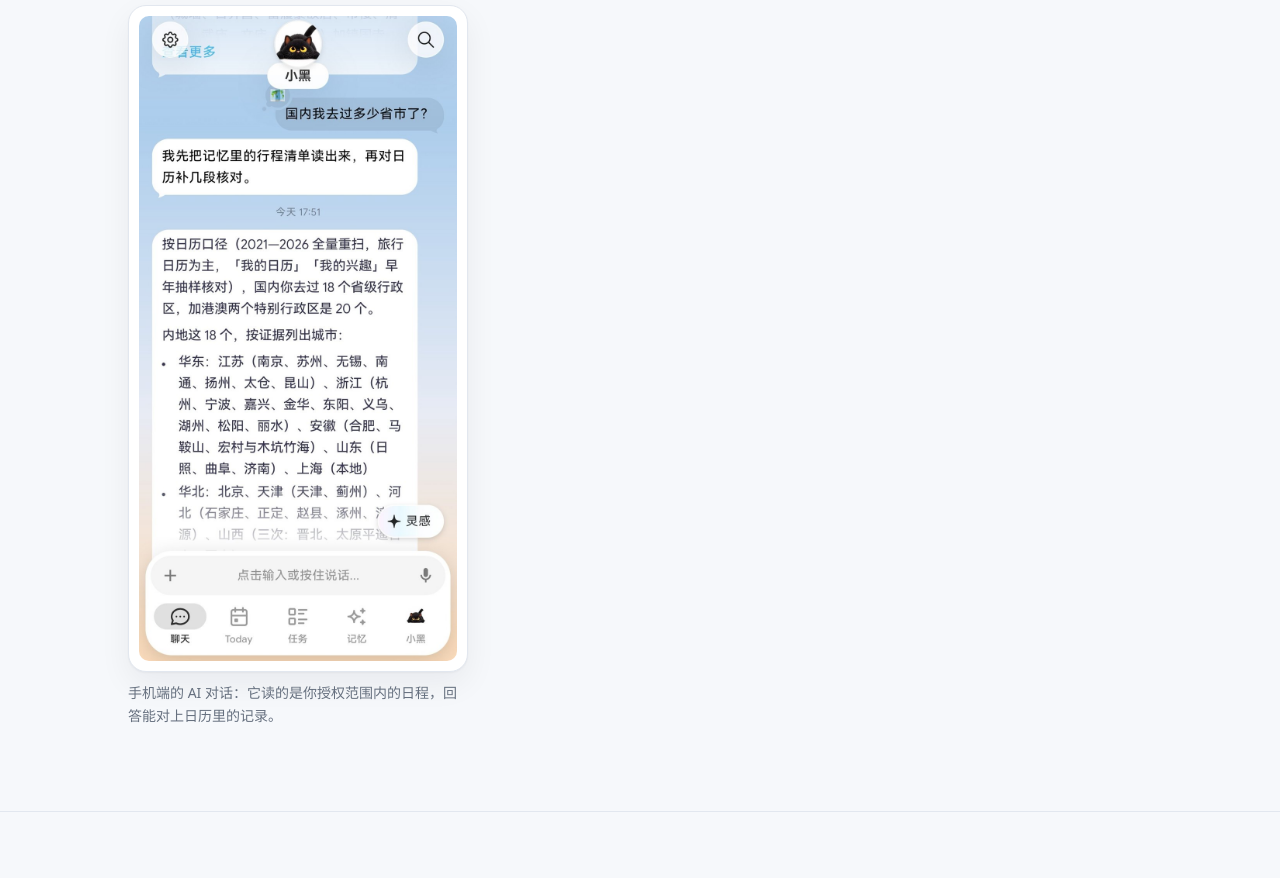
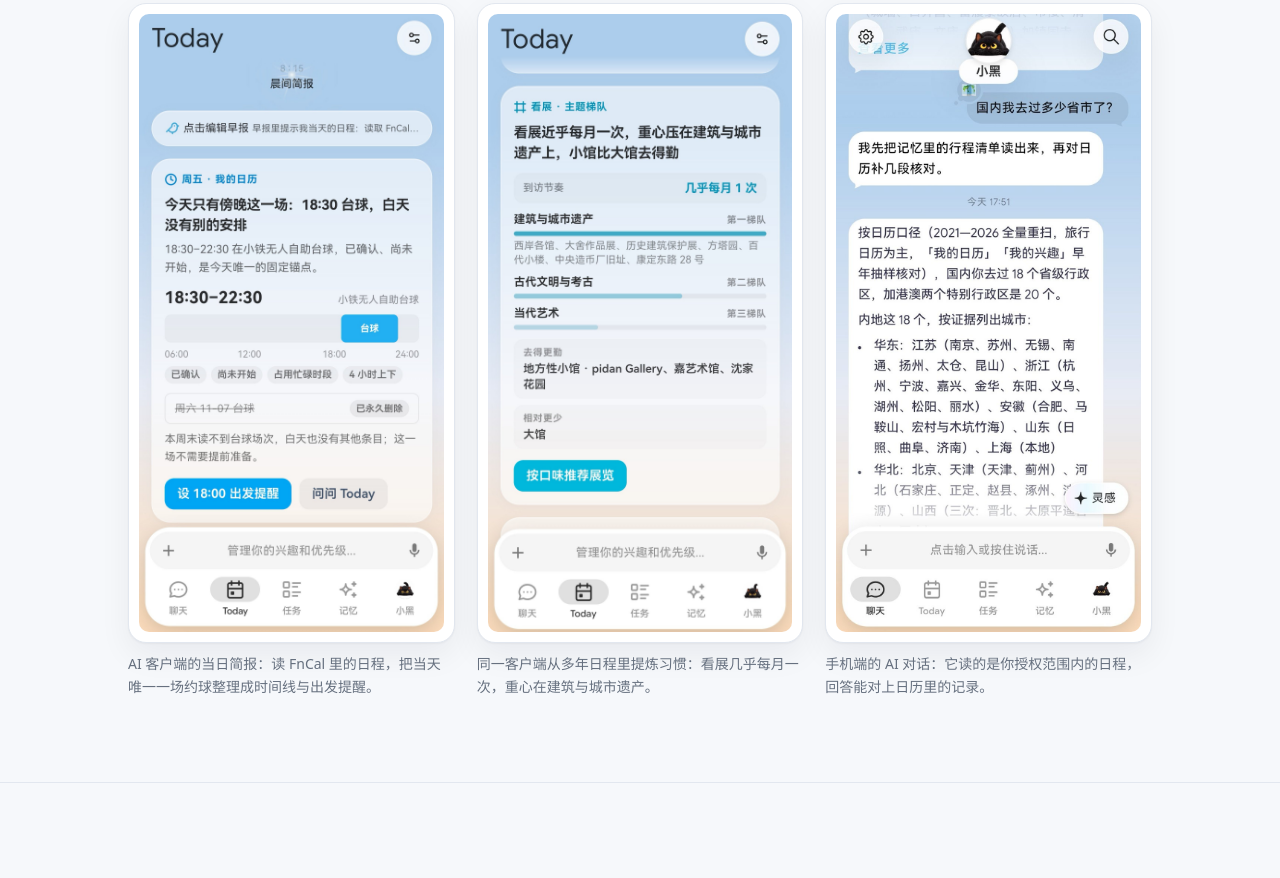
Before and after one commit to PaulCAI1593/FnCal, a plain HTML site: page docs/index.html in a window 1280 px wide. Shown: the part 2223-3101 px from the top of the page. Drawn offline with Linux system fonts and the light colour scheme.

Commit message:
docs: 介绍页 AI 截图行改为一行三张（0.5.12）

```diff
--- a/docs/index.html
+++ b/docs/index.html
@@ -371,6 +371,9 @@
   .shots2 { margin-top: 34px; display: grid; grid-template-columns: repeat(2, minmax(0, 1fr)); gap: 22px; }
   .shots2 .shot { margin: 0; }
   .shot--phone { max-width: 340px; }
+  .shots3 { margin-top: 34px; display: grid; grid-template-columns: repeat(3, minmax(0, 1fr)); gap: 22px; align-items: start; }
+  .shots3 .shot { margin: 0; }
+  .shots3 .shot__frame img { aspect-ratio: 820 / 1664; object-fit: cover; object-position: top center; }
 
   /* 小标题 */
   h3.sub { margin-top: 34px; font-size: var(--t-lg); font-weight: 620; }
@@ -378,6 +381,8 @@
   @media (max-width: 860px) {
     .cards { grid-template-columns: repeat(2, minmax(0, 1fr)); }
     .shots2 { grid-template-columns: 1fr; }
+    .shots3 { grid-template-columns: 1fr; gap: 26px; }
+    .shots3 .shot { max-width: 340px; }
   }
   @media (max-width: 640px) {
     .cards, .cards--2 { grid-template-columns: 1fr; }
@@ -474,12 +479,26 @@
           <figcaption>在 AI 客户端里添加自定义 MCP：填连接地址与 Bearer 令牌。</figcaption>
         </figure>
       </div>
-      <figure class="shot shot--phone">
-        <div class="shot__frame">
-          <img src="screenshots/ai-chat.jpg" alt="手机端 AI 对话界面：用户问去过多少省市，助手按日历口径列出城市清单" width="820" height="1664">
-        </div>
-        <figcaption>手机端的 AI 对话：它读的是你授权范围内的日程，回答能对上日历里的记录。</figcaption>
-      </figure>
+      <div class="shots3">
+        <figure class="shot">
+          <div class="shot__frame">
+            <img src="screenshots/ai-today-brief.jpg" alt="AI 客户端的当日简报：读取 FnCal 日程后，把当天唯一的约球整理成一条时间线与出行提醒" width="881" height="1792">
+          </div>
+          <figcaption>AI 客户端的当日简报：读 FnCal 里的日程，把当天唯一一场约球整理成时间线与出发提醒。</figcaption>
+        </figure>
+        <figure class="shot">
+          <div class="shot__frame">
+            <img src="screenshots/ai-today-habits.jpg" alt="AI 客户端从历年日程里提炼出的看展兴趣梯队：建筑与城市遗产为第一梯队，并给出每类到访节奏" width="881" height="1792">
+          </div>
+          <figcaption>同一客户端从多年日程里提炼习惯：看展几乎每月一次，重心在建筑与城市遗产。</figcaption>
+        </figure>
+        <figure class="shot">
+          <div class="shot__frame">
+            <img src="screenshots/ai-chat.jpg" alt="手机端 AI 对话界面：用户问去过多少省市，助手按日历口径列出城市清单" width="820" height="1664">
+          </div>
+          <figcaption>手机端的 AI 对话：它读的是你授权范围内的日程，回答能对上日历里的记录。</figcaption>
+        </figure>
+      </div>
     </div>
   </section>
 
```
Also changed, not shown: docs/screenshots/ai-today-brief.jpg (added), docs/screenshots/ai-today-habits.jpg (added).
